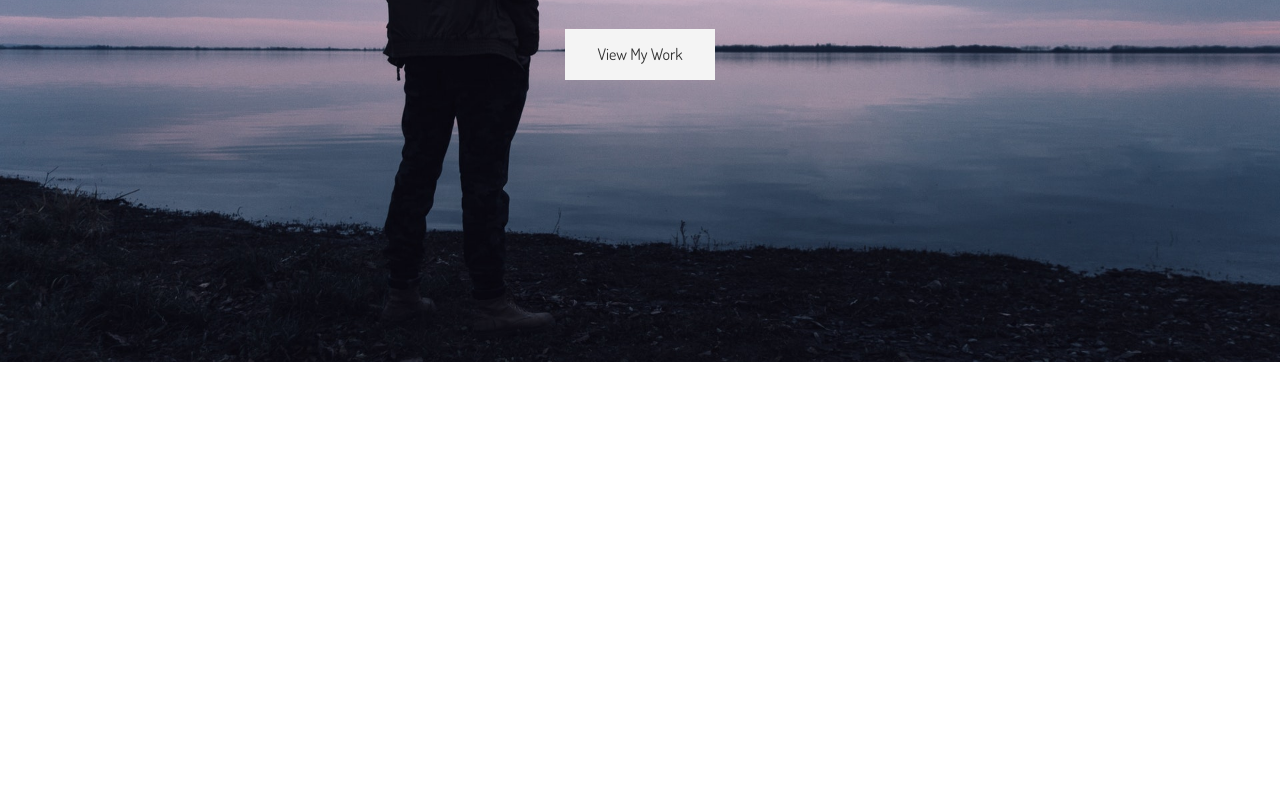
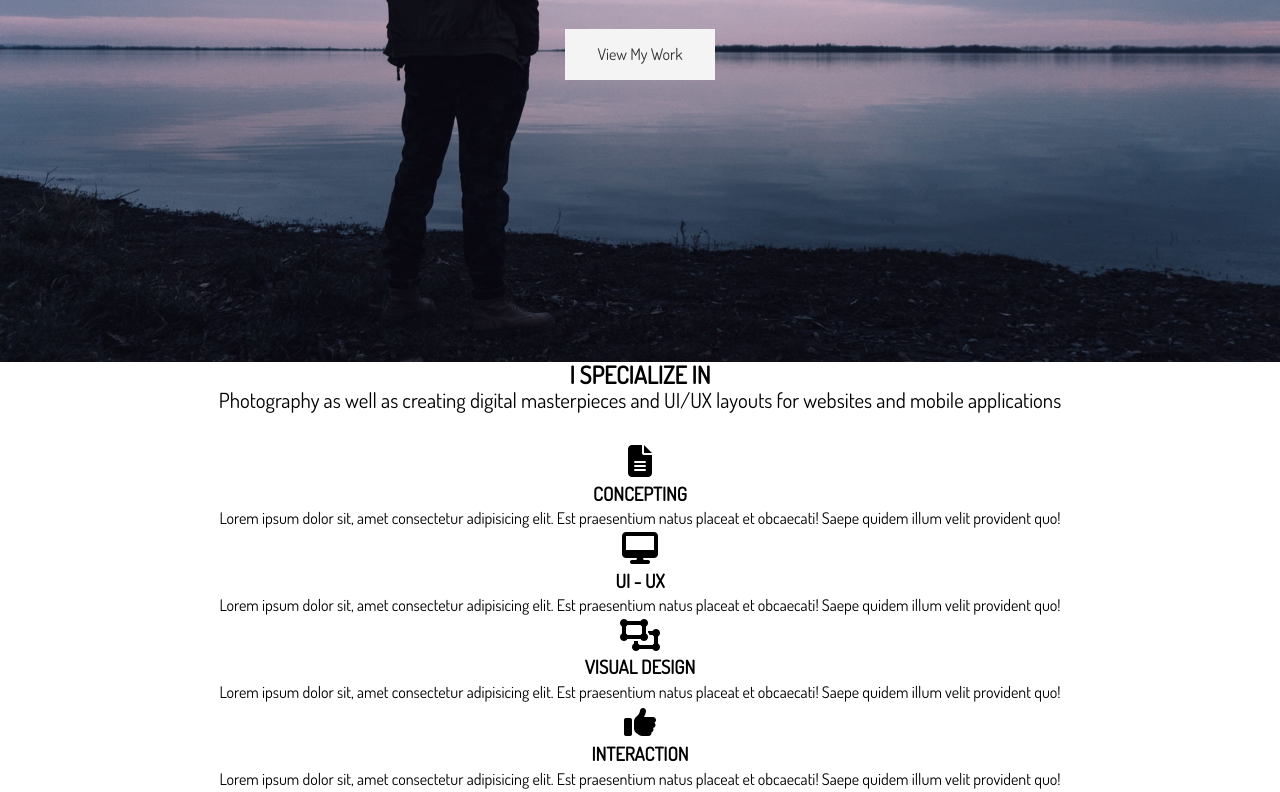
Before and after one commit to EnergeticPixels/portfolio, a website: page dist/index.html in a window 1280 px wide. Shown: the part 438-1230 px from the top of the page. Before the commit the page ends 800 px from the top, so only its background shows below. Drawn offline with nearby package versions, Linux system fonts and the light colour scheme; files that its build step writes are made by us from their sources.

Commit message:
Add specializeIn markup

```diff
--- a/dist/index.html
+++ b/dist/index.html
@@ -30,6 +30,43 @@
     </div>
   </header>
 
+  <main>
+    <!-- SECTION A: SPECIALIZE -->
+    <section id="home-a" class="text-center py-2">
+      <div class="container">
+        <h2 class="section-title">I Specialize In</h2>
+        <div class="bottom-line"></div>
+        <p class="lead">
+          Photography as well as creating digital masterpieces and UI/UX layouts for websites and mobile applications
+        </p>
+        <div class="specials">
+          <div>
+            <i class="fas fa-file-alt fa-2x"></i>
+            <h3>Concepting</h3>
+            <p>Lorem ipsum dolor sit, amet consectetur adipisicing elit. Est praesentium natus placeat et obcaecati! Saepe quidem illum velit provident quo!</p>
+          </div>
+          <div>
+            <i class="fas fa-desktop fa-2x"></i>
+            <h3>UI - UX</h3>
+            <p>Lorem ipsum dolor sit, amet consectetur adipisicing elit. Est praesentium natus placeat et obcaecati! Saepe quidem illum velit provident quo!</p>
+          </div>
+          <div>
+            <i class="fas fa-object-ungroup fa-2x"></i>
+            <h3>Visual Design</h3>
+            <p>Lorem ipsum dolor sit, amet consectetur adipisicing elit. Est praesentium natus placeat et obcaecati! Saepe quidem illum velit provident quo!</p>
+          </div>
+          <div>
+            <i class="fas fa-thumbs-up fa-2x"></i>
+            <h3>Interaction</h3>
+            <p>Lorem ipsum dolor sit, amet consectetur adipisicing elit. Est praesentium natus placeat et obcaecati! Saepe quidem illum velit provident quo!</p>
+          </div>
+        </div>
+      </div>
+
+    </section>
+
+  </main>
+
   <!-- Type Effect source youtube.com/watch?v=POX3dT-pB4E -->
   <script src="js/typewriter.js"></script>
 </body>
```
